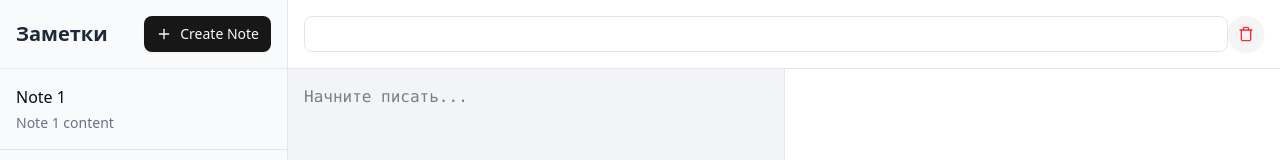
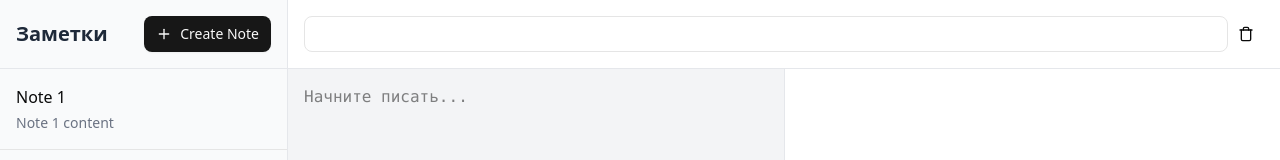
Before and after one commit to nickxsy/markdown-note, a React (Vite) app: page /note/1 in a window 1280 px wide. Shown: the top 160 px of the page. Built offline with nearby package versions, Linux system fonts and the light colour scheme.

Commit message:
chore: add basic features RemoveNoteButton

```diff
--- a/src/features/note/index.ts
+++ b/src/features/note/index.ts
@@ -1 +1,2 @@
 export { CreateNoteButton } from './ui/create-note-button';
+export { RemoveNoteButton } from './ui/remove-note-button';
--- /dev/null
+++ b/src/features/note/ui/remove-note-button.tsx
@@ -0,0 +1,11 @@
+import { TrashIcon } from 'lucide-react';
+
+import { Button } from '@/shared/ui/button';
+
+export function RemoveNoteButton() {
+  return (
+    <Button variant="ghost" size="icon">
+      <TrashIcon />
+    </Button>
+  );
+}
--- a/src/pages/note/ui/note-header.tsx
+++ b/src/pages/note/ui/note-header.tsx
@@ -1,7 +1,6 @@
-import { TrashIcon } from 'lucide-react';
+import { Input } from '@/shared/ui/input';
 
-import { Button } from '@/shared/ui/button';
-import { Input } from '@/shared/ui/input';
+import { RemoveNoteButton } from '@/features/note';
 
 export function NoteHeader() {
   return (
@@ -12,13 +11,7 @@ export function NoteHeader() {
           className="w-full bg-transparent text-xl font-semibold focus:outline-none"
         />
       </div>
-      <Button
-        variant="secondary"
-        size="icon"
-        className="rounded-full text-red-500"
-      >
-        <TrashIcon />
-      </Button>
+      <RemoveNoteButton />
     </div>
   );
 }
```
